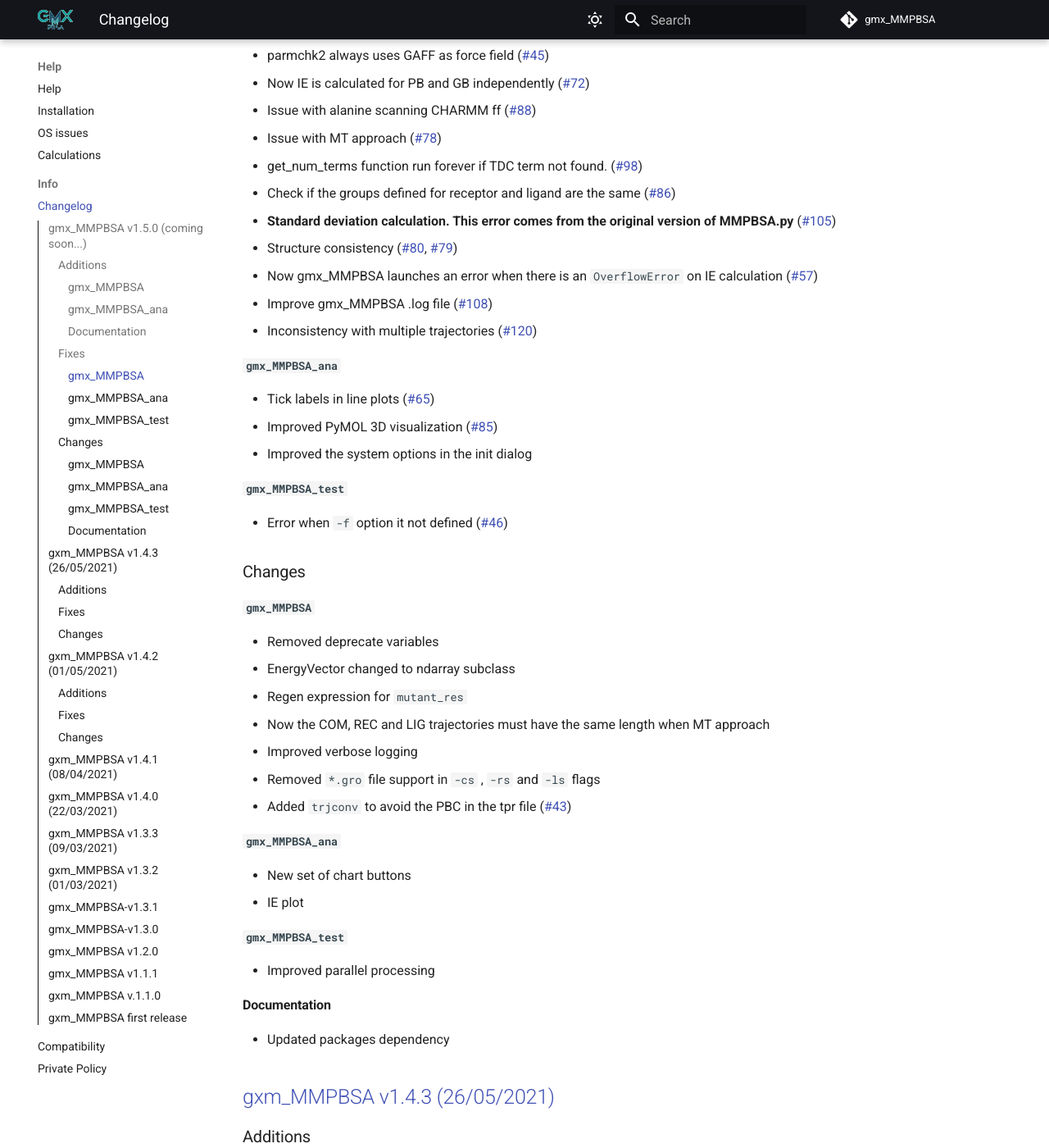
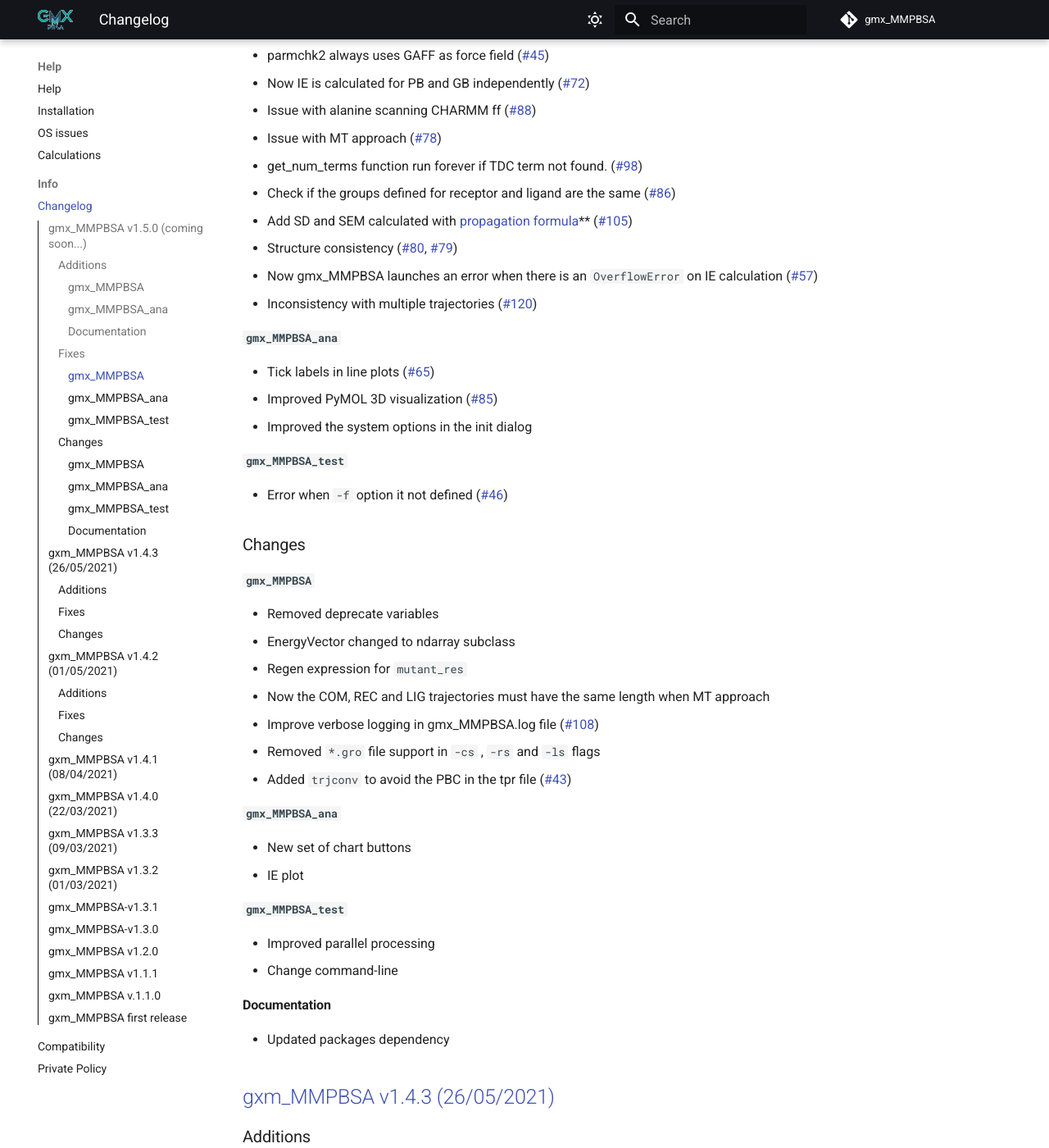
Before and after one commit to Valdes-Tresanco-MS/gmx_MMPBSA, an MkDocs documentation site: the page built from docs/changelog.md, in a window 1280 px wide and 1400 px high, scrolled down 1664 px. Shown: the whole window at 82% size. Built offline with MkDocs 1.6.1 and Material for MkDocs 9.7.7, drawn with Linux system fonts in a browser that asks for light colours; comment, search, counter and statistics services are not loaded.

Commit message:
update doc

```diff
--- a/docs/changelog.md
+++ b/docs/changelog.md
@@ -51,10 +51,9 @@ title: Changelog
 - Issue with MT approach (#78)
 - get_num_terms function run forever if TDC term not found. (#98)
 - Check if the groups defined for receptor and ligand are the same (#86)
-- **Standard deviation calculation. This error comes from the original version of MMPBSA.py** (#105)
+- Add SD and SEM calculated with [propagation formula](https://en.wikipedia.org/wiki/Propagation_of_uncertainty#Example_formulae)** (#105)
 - Structure consistency (#80, #79)
 - Now gmx_MMPBSA launches an error when there is an `OverflowError` on IE calculation (#57)
-- Improve gmx_MMPBSA .log file (#108)
 - Inconsistency with multiple trajectories (#120)
 #### `gmx_MMPBSA_ana`
 - Tick labels in line plots (#65)
@@ -69,7 +68,7 @@ title: Changelog
 - EnergyVector changed to ndarray subclass
 - Regen expression for `mutant_res`
 - Now the COM, REC and LIG trajectories must have the same length when MT approach
-- Improved verbose logging
+- Improve verbose logging in gmx_MMPBSA.log file (#108)
 - Removed `*.gro` file support in `-cs` , `-rs` and `-ls` flags
 - Added `trjconv` to avoid the PBC in the tpr file (#43)
 #### `gmx_MMPBSA_ana`
@@ -77,6 +76,7 @@ title: Changelog
 - IE plot
 #### `gmx_MMPBSA_test`
 - Improved parallel processing
+- Change command-line
 #### Documentation
 - Updated packages dependency
 
```
